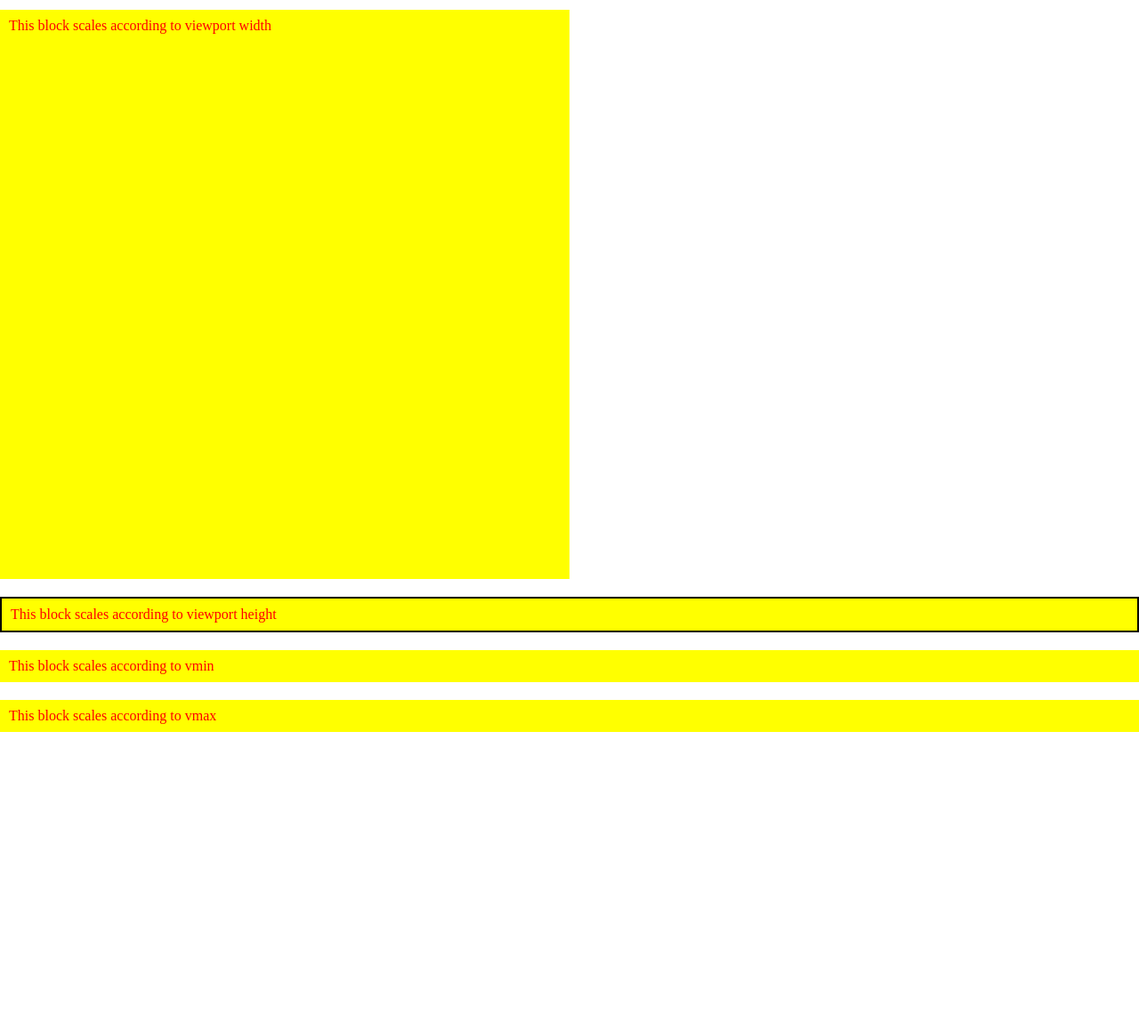
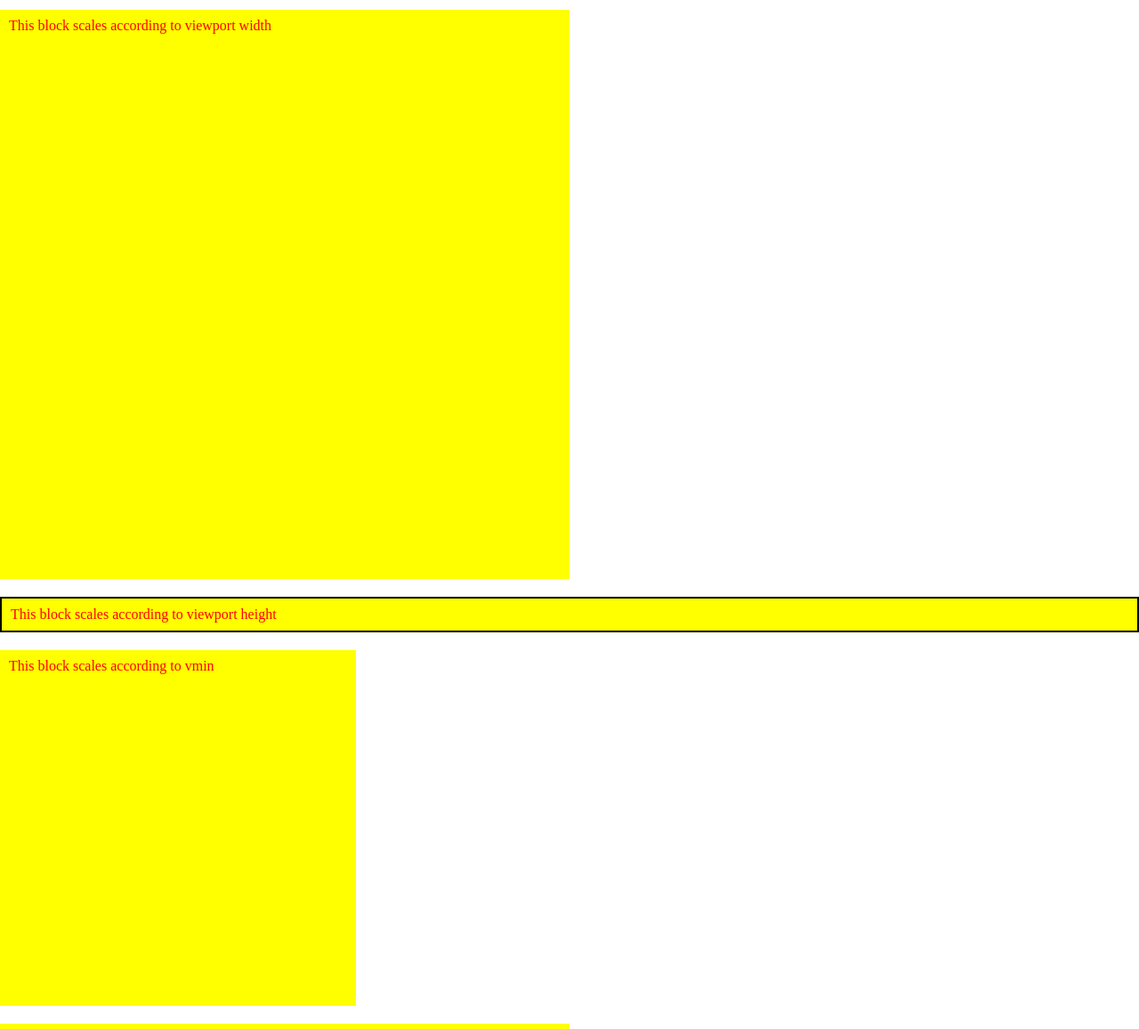
Before and after one commit to EriksKlotins/vw-vh-fix, a plain HTML site: page dev/index.html in a window 1280 px wide. Shown: the part 137-1294 px from the top of the page at 89% size. Before the commit the page ends 960 px from the top, so only its background shows below. Drawn offline with Linux system fonts and the light colour scheme.

Commit message:
Code cleanup

```diff
--- a/dev/testcss2.css
+++ b/dev/testcss2.css
@@ -35,6 +35,17 @@ h1
 	}
 }
 
+.third
+{
+	width: 50vmin;
+	height: 50vmin;
+}
+
+.fourth
+{
+	width: 50vmax;
+	height: 50vmax;
+}
 
 span
 {
```
Also changed, not shown: dev/vwfix.js (+33 -33 lines).
